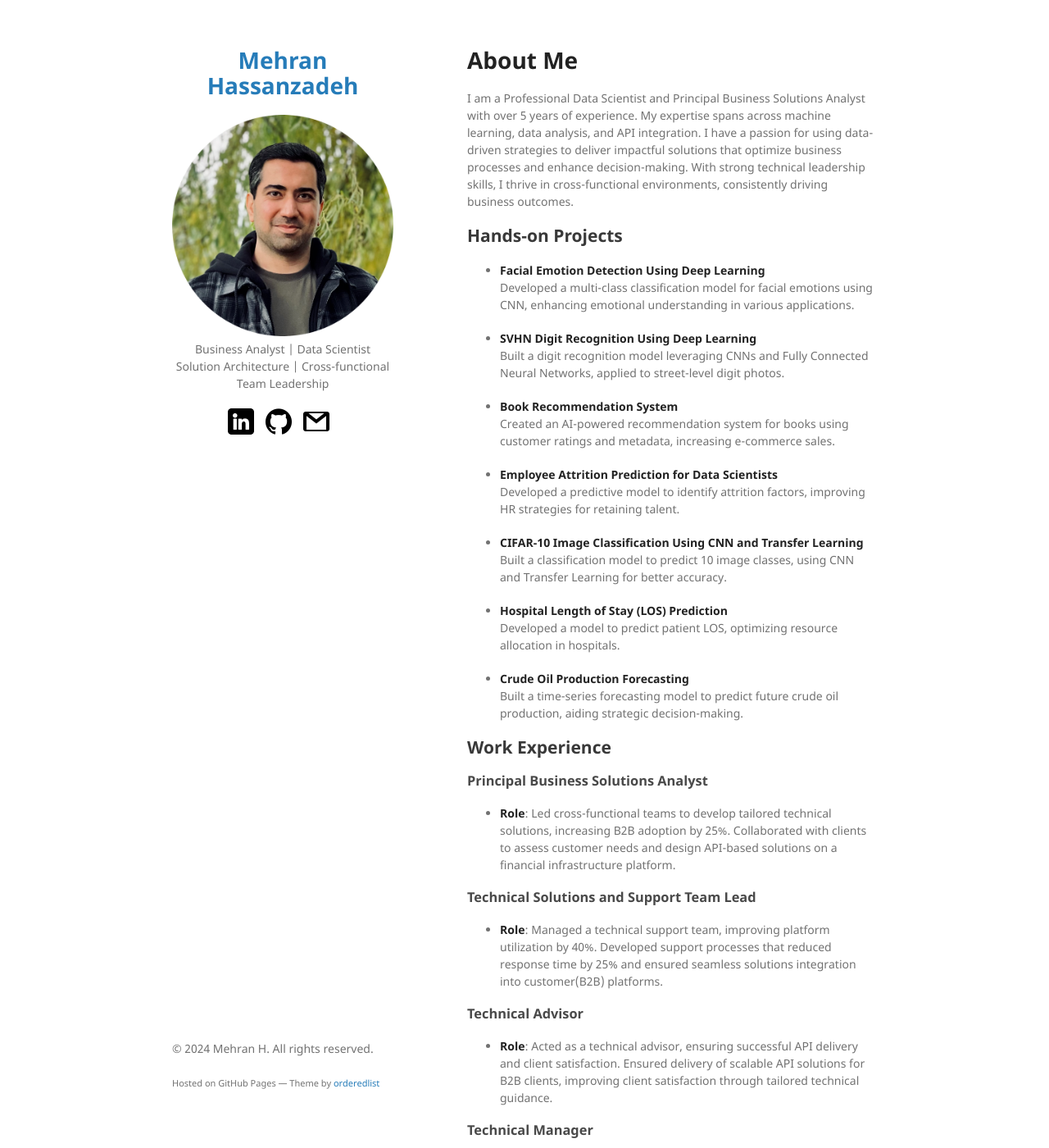
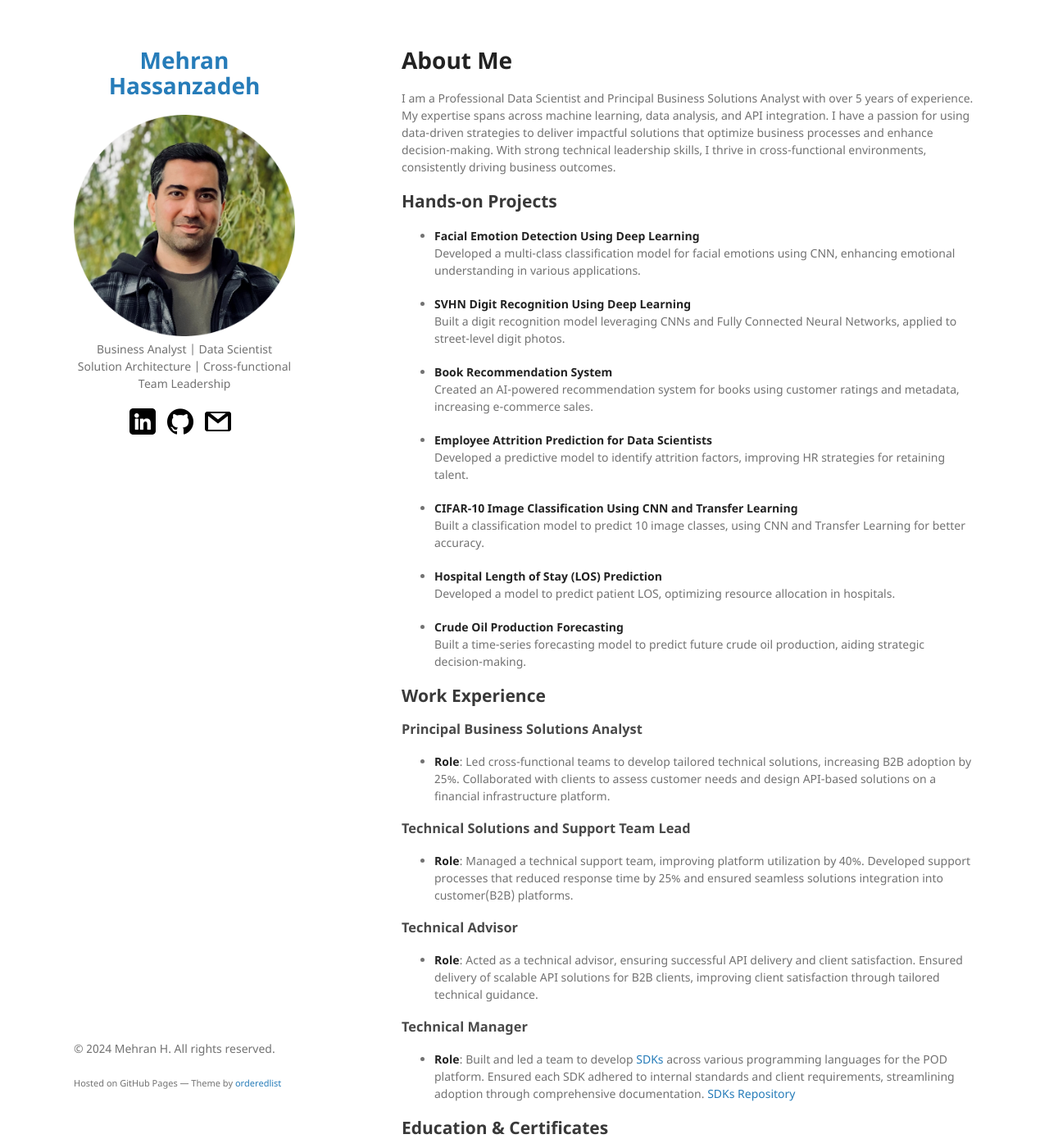
Before and after one commit to mehran-hnz/mehran-hnz.github.io, a Jekyll site: the page built from index.md, in a window 1280 px wide and 1400 px high. Shown: the whole window at 82% size. Built offline with Jekyll 4.4.1, drawn with Linux system fonts in a browser that asks for light colours; our own code applies the rules of GitHub Pages for plain Markdown files.

Commit message:
Update jekyll-theme-minimal.scss
section {
  width: calc(100% - 400px);

.wrapper {
  width: 100%;
  max-width: 1100px;

```diff
--- a/_sass/jekyll-theme-minimal.scss
+++ b/_sass/jekyll-theme-minimal.scss
@@ -56,7 +56,8 @@ a:hover small {
 }
 
 .wrapper {
-  width:860px;
+  width: 100%;
+  max-width: 1100px;
   margin:0 auto;
 }
 
@@ -186,7 +187,7 @@ strong {
 }
 
 section {
-  width:500px;
+  width: calc(100% - 400px);
   float:right;
   padding-bottom:50px;
 }
```
